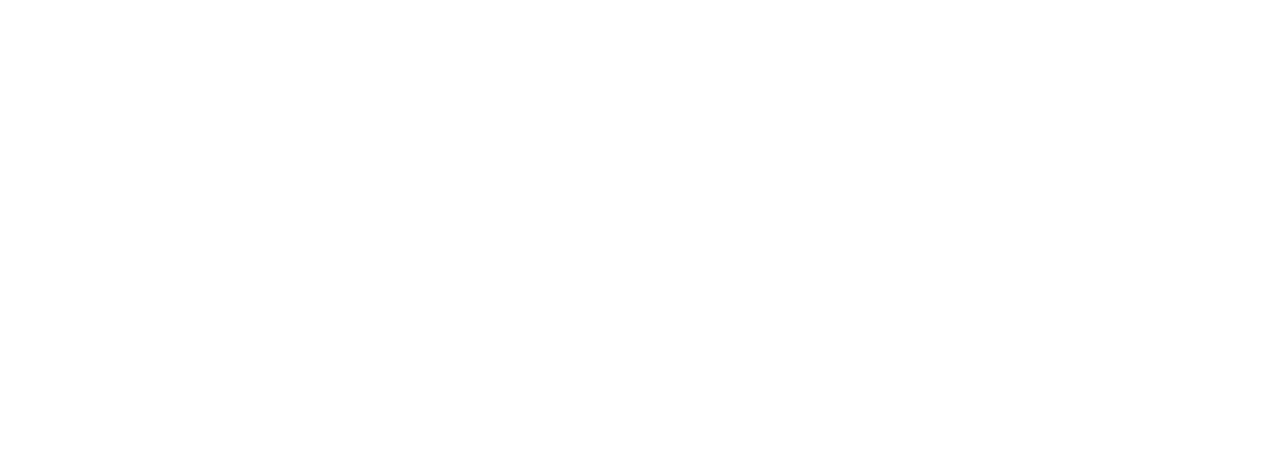
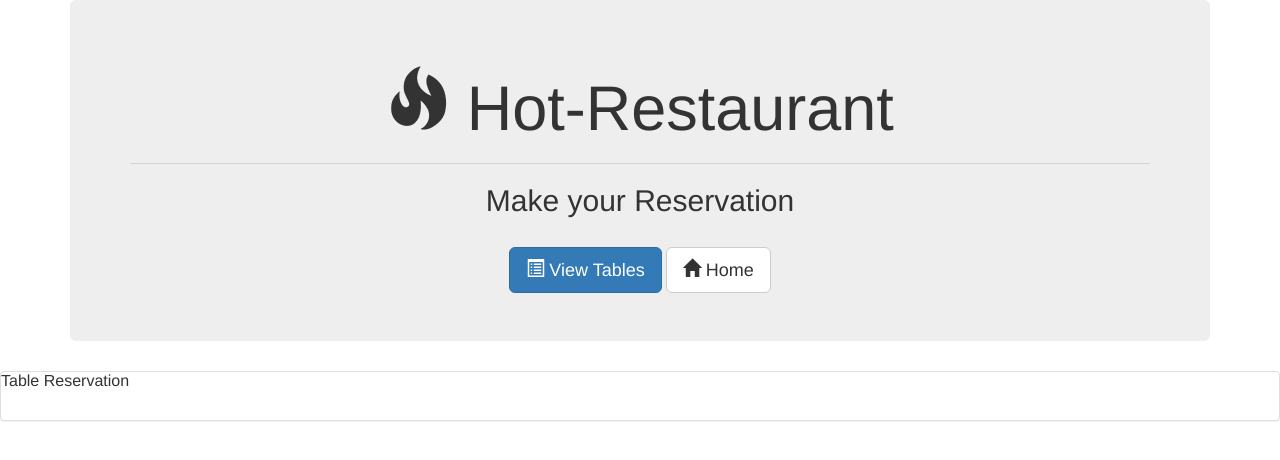
Before and after one commit to ThompsonJonM/hot-restaurant, a website: page reservations.html in a window 1280 px wide. Drawn offline with nearby package versions, Linux system fonts and the light colour scheme.

Commit message:
server integration

```diff
--- a/reservations.html
+++ b/reservations.html
@@ -13,5 +13,56 @@
 </head>
 <body>
 
+    <div class="container">
+
+        <div class="jumbotron">
+            <h1 class="text-center">
+                <span class="glyphicon glyphicon-fire"></span>
+                Hot-Restaurant
+            </h1>
+            <hr>
+            <h2 class="text-center">
+                Make your Reservation
+            </h2>
+
+            <br>
+
+            <div class="text-center">
+                <a href="http://localhost:3000/tables">
+                    <button type="button" class="btn btn-lg btn-primary">
+                        <span class="glyphicon glyphicon-list-alt"></span>
+                        View Tables
+                    </button>
+                </a>
+                <a href="http://localhost:3000/">
+                    <button type="button" class="btn btn-lg btn-default">
+                        <span class="glyphicon glyphicon-home"></span>
+                        Home
+                    </button>
+                </a>
+            </div>
+
+        </div>
+
+    </div>
+
+    <div class="row">
+        <div class="col-lg-12">
+            <div class="panel panel-default">
+                <div class="panel-header">
+                    <h4 class="panel-title">
+                        Table Reservation
+                    </h4>
+                </div>
+
+                <div class="panel-body">
+                    <form role="form">
+
+                    </form>
+                </div>
+            </div>
+        </div>
+    </div>
+
 </body>
 </html>
```
Also changed, not shown: index.html (+2 -2 lines), server.js (+16 -1 lines), tables.html (+33 -0 lines).
